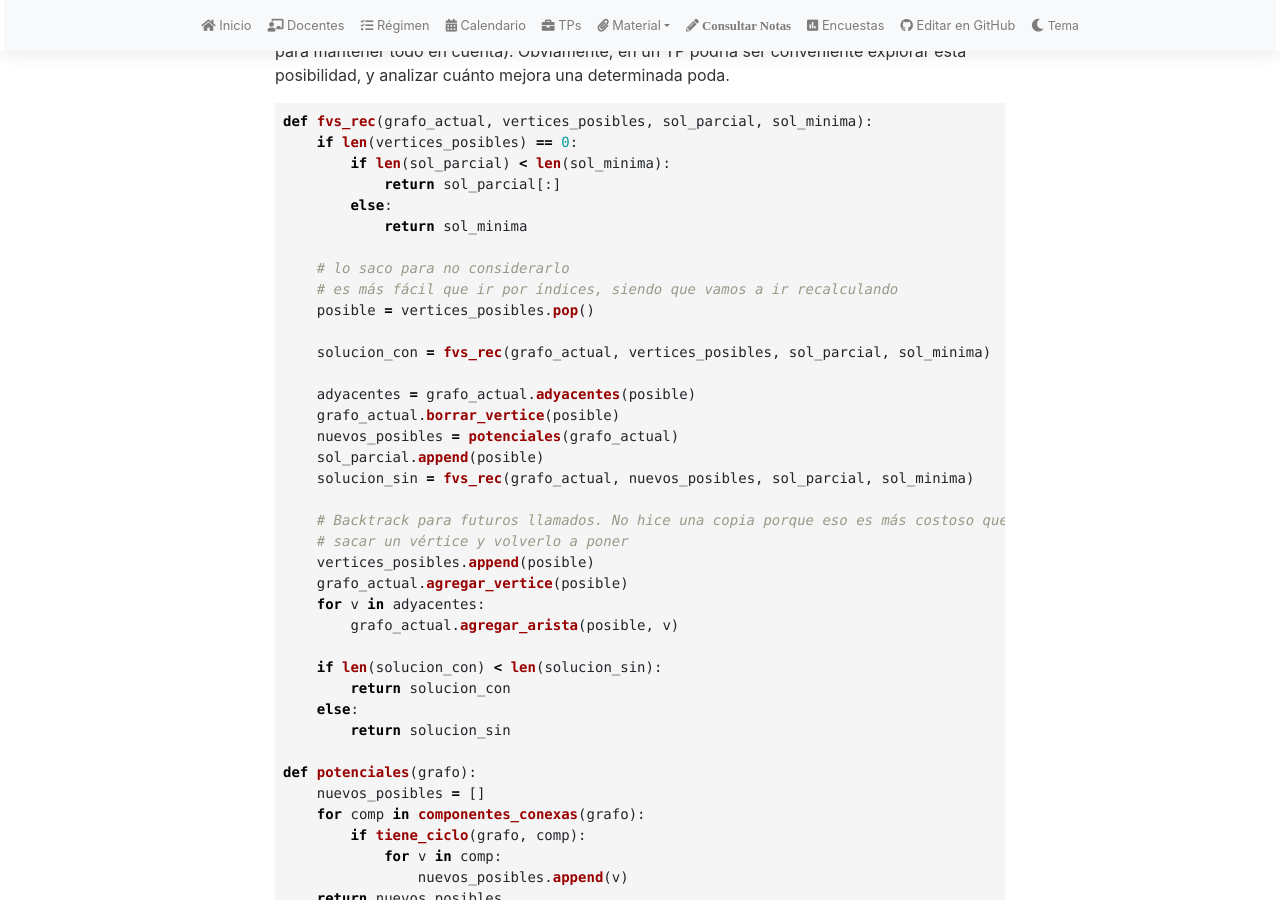
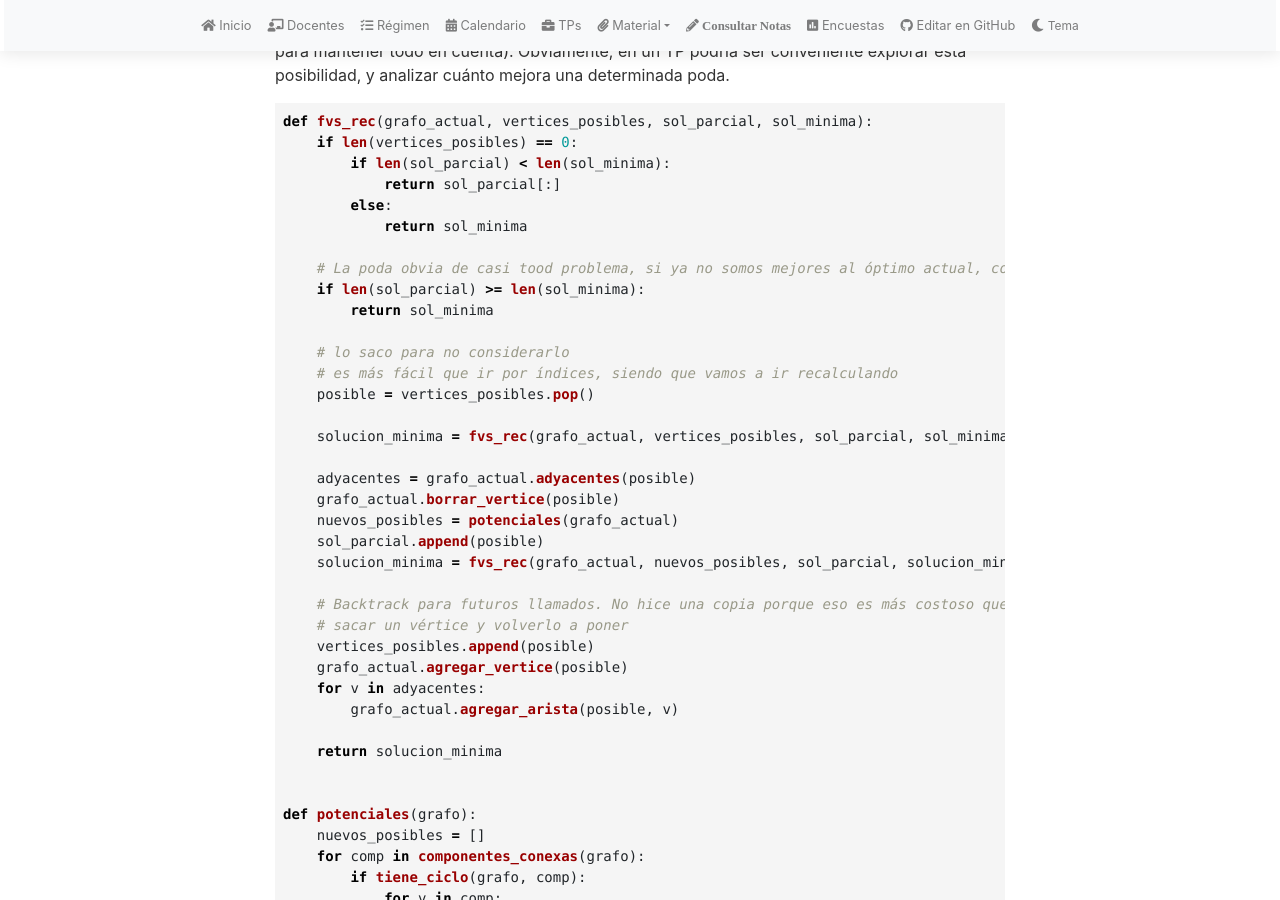
Before and after one commit to algoritmos-rw/tda_bg, a Jekyll site: the page built from material/guias/bt.md, in a window 1280 px wide and 900 px high, scrolled down 2101 px. Built offline with Jekyll 4.4.1, drawn with Linux system fonts in a browser that asks for light colours; nearby versions of some CDN libraries; our own code applies the rules of GitHub Pages for plain Markdown files.

Commit message:
mejorada solucion bt

```diff
--- a/material/guias/bt.md
+++ b/material/guias/bt.md
@@ -89,17 +89,21 @@ def fvs_rec(grafo_actual, vertices_posibles, sol_parcial, sol_minima):
         else:
             return sol_minima
 
+    # La poda obvia de casi tood problema, si ya no somos mejores al óptimo actual, cortamos.
+    if len(sol_parcial) >= len(sol_minima):
+        return sol_minima
+
     # lo saco para no considerarlo
     # es más fácil que ir por índices, siendo que vamos a ir recalculando
     posible = vertices_posibles.pop()
 
-    solucion_con = fvs_rec(grafo_actual, vertices_posibles, sol_parcial, sol_minima)
+    solucion_minima = fvs_rec(grafo_actual, vertices_posibles, sol_parcial, sol_minima)
 
     adyacentes = grafo_actual.adyacentes(posible)
     grafo_actual.borrar_vertice(posible)
     nuevos_posibles = potenciales(grafo_actual)
     sol_parcial.append(posible)
-    solucion_sin = fvs_rec(grafo_actual, nuevos_posibles, sol_parcial, sol_minima)
+    solucion_minima = fvs_rec(grafo_actual, nuevos_posibles, sol_parcial, solucion_minima)
 
     # Backtrack para futuros llamados. No hice una copia porque eso es más costoso que simplemente
     # sacar un vértice y volverlo a poner
@@ -108,10 +112,8 @@ def fvs_rec(grafo_actual, vertices_posibles, sol_parcial, sol_minima):
     for v in adyacentes:
         grafo_actual.agregar_arista(posible, v)
 
-    if len(solucion_con) < len(solucion_sin):
-        return solucion_con
-    else:
-        return solucion_sin
+    return solucion_minima
+
 
 def potenciales(grafo):
     nuevos_posibles = []
```
